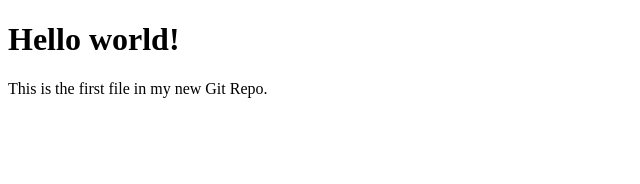
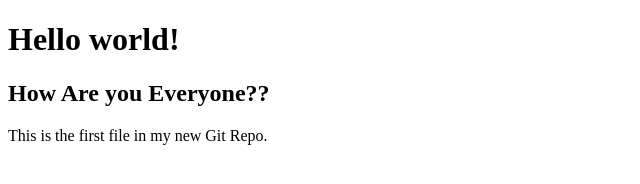
Before and after one commit to KarishmaEngg/HELLOWORLD, a plain HTML site: page index.html in a window 1280 px wide. Shown: the whole page, without its empty margins (0-640 px from the left). Drawn offline with Linux system fonts and the light colour scheme.

```diff
--- a/index.html
+++ b/index.html
@@ -6,6 +6,7 @@
 <body>
 
 <h1>Hello world!</h1>
+<h2>How Are you Everyone??</h2>
 <p>This is the first file in my new Git Repo.</p>
 
 </body>
```
